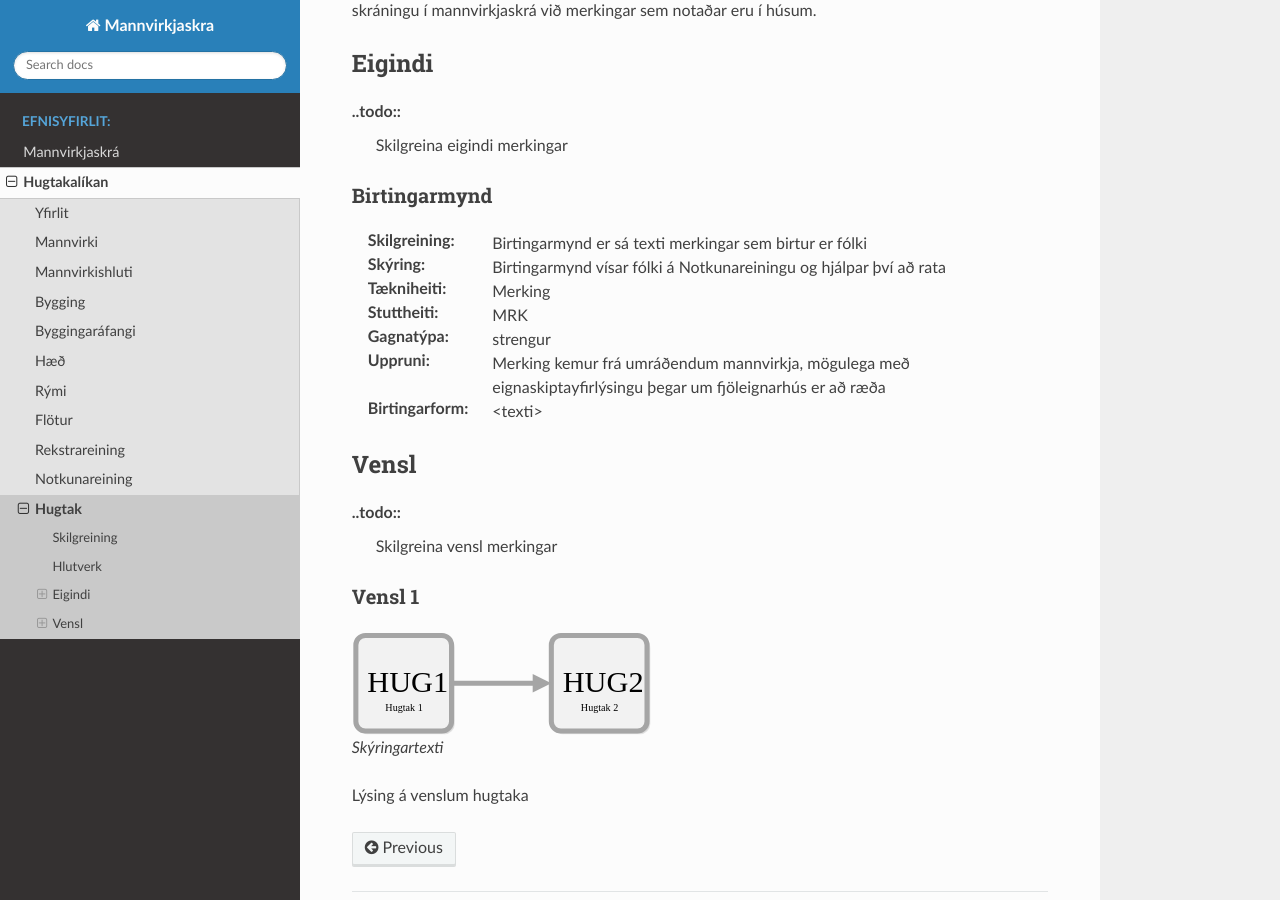
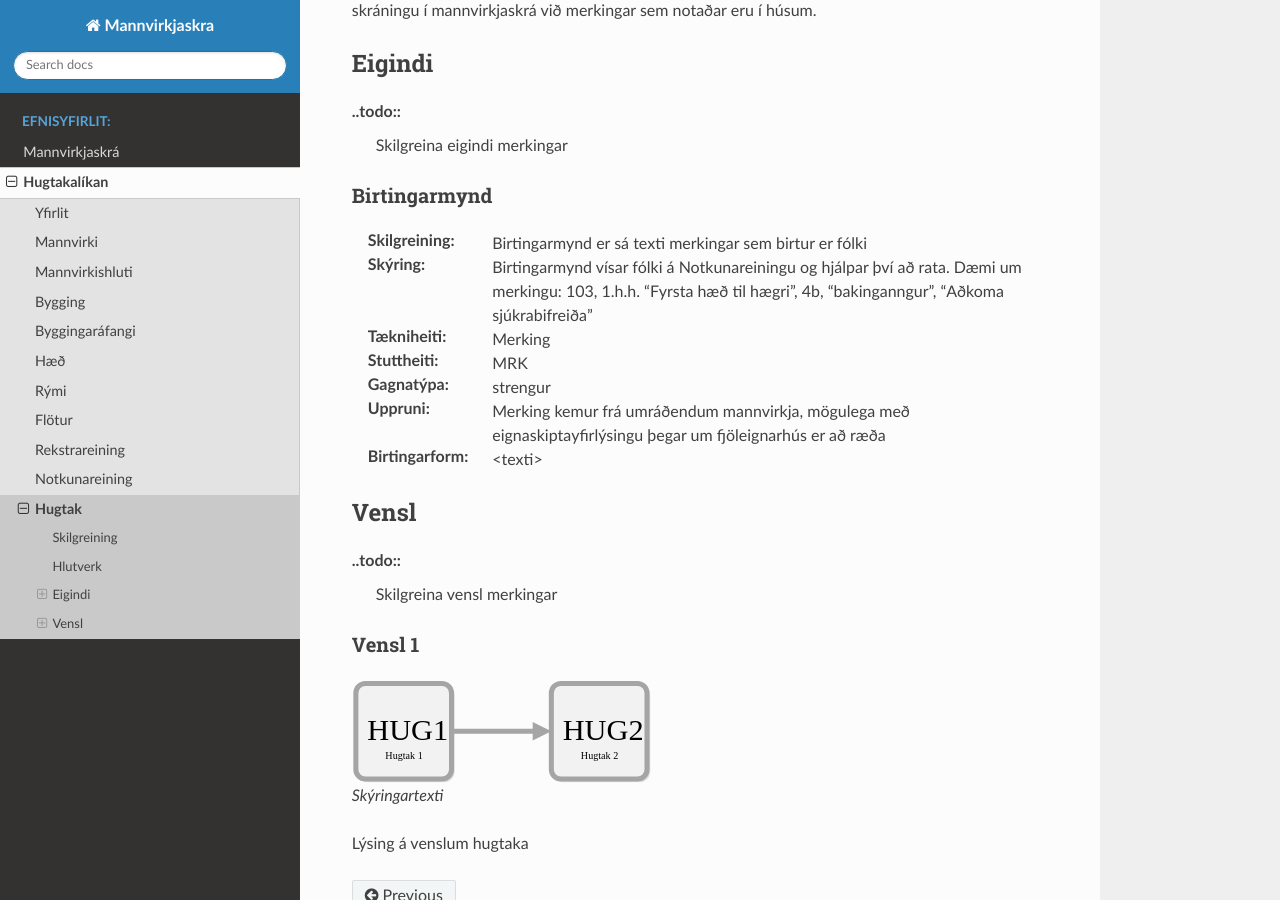
Before and after one commit to hthl/Mannvirkjaskra, a Sphinx documentation site: the page built from source/merking.rst, in a window 1280 px wide and 900 px high, scrolled down 522 px. Built offline with Sphinx 7.4.7 and the Read the Docs theme 2.0.0, drawn with Linux system fonts in a browser that asks for light colours.

Commit message:
Dæmi um Merkingar bætt inn

```diff
--- a/source/merking.rst
+++ b/source/merking.rst
@@ -30,7 +30,7 @@ Birtingarmynd
  Birtingarmynd er sá texti merkingar sem birtur er fólki
 
 :Skýring:
-  Birtingarmynd vísar fólki á Notkunareiningu og hjálpar því að rata
+  Birtingarmynd vísar fólki á Notkunareiningu og hjálpar því að rata. Dæmi um merkingu: 103, 1.h.h. "Fyrsta hæð til hægri", 4b, "bakinganngur", "Aðkoma sjúkrabifreiða"
 
 :Tækniheiti:
  Merking
```
